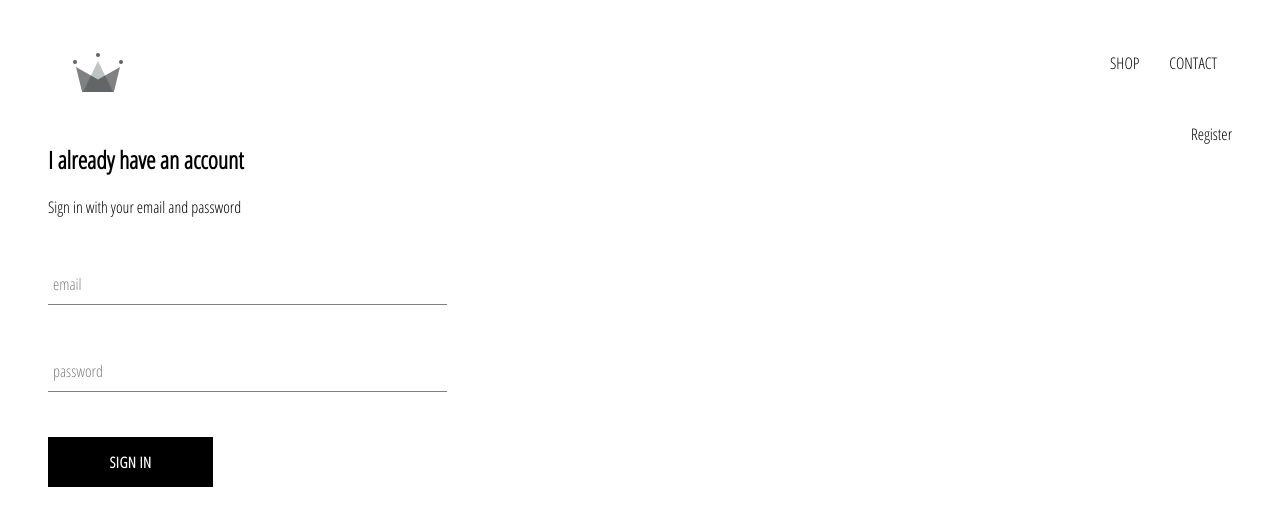
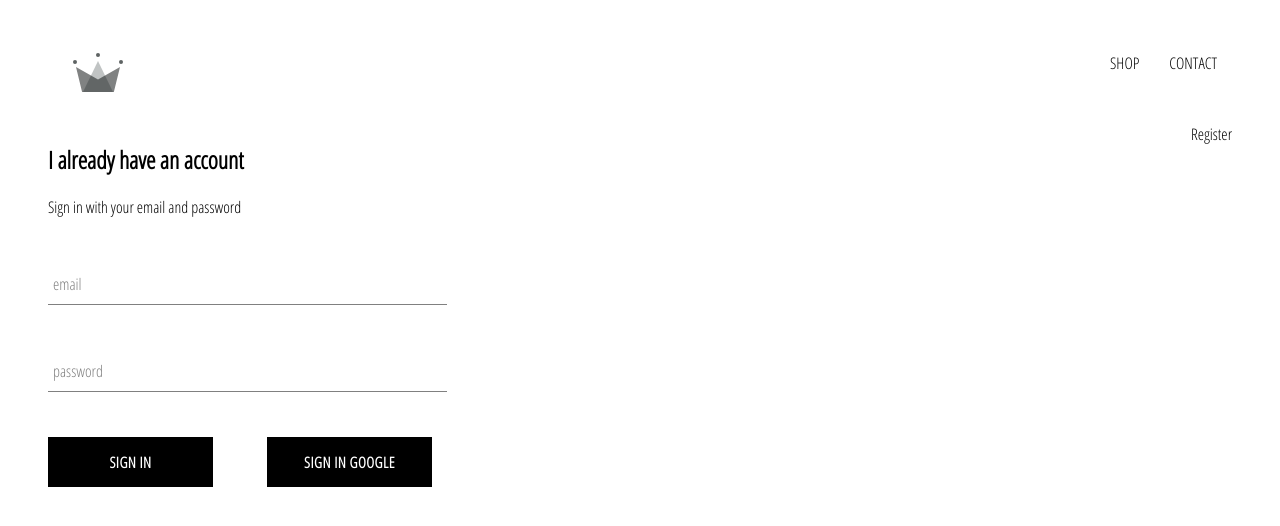
Before and after one commit to bsl333/crown-clothing, a React (Create React App) app: page /signin in a window 1280 px wide. Shown: the top 526 px of the page. Built offline with nearby package versions, Linux system fonts and the light colour scheme; no server answers.

Commit message:
added firebase to app

```diff
--- a/package.json
+++ b/package.json
@@ -3,6 +3,7 @@
   "version": "0.1.0",
   "private": true,
   "dependencies": {
+    "firebase": "^7.5.0",
     "node-sass": "^4.13.0",
     "react": "^16.12.0",
     "react-dom": "^16.12.0",
--- a/src/components/SignIn/SignIn.jsx
+++ b/src/components/SignIn/SignIn.jsx
@@ -1,8 +1,10 @@
 import React, { Component } from 'react';
+import FormInput from '../FormInput/FormInput';
+import CustomButton from '../CustomButton/CustomButton';
 
 import './SignIn.scss';
-import FormInput from '../FormInput/FormInput';
-import CustomButton from '../CustomButton/CustomButton';
+
+import { signInWithGoogle } from '../../firebase/firebaseUtils';
 
 const EMAIL = 'email';
 const PASSWORD = 'password';
@@ -51,7 +53,12 @@ export default class SignIn extends Component {
             value={this.state.password}
             onChange={this.handleChange}
           />
-          <CustomButton type="submit">Sign In</CustomButton>
+          <div className="buttons">
+            <CustomButton type="submit">Sign In</CustomButton>
+            <CustomButton onClick={signInWithGoogle}>
+              Sign in google
+            </CustomButton>
+          </div>
         </form>
       </div>
     );
--- a/src/components/SignIn/SignIn.scss
+++ b/src/components/SignIn/SignIn.scss
@@ -6,4 +6,10 @@
   .title {
     margin: 10px 0;
   }
+
+  .buttons {
+    display: flex;
+    flex-direction: row;
+    justify-content: space-between;
+  }
 }
--- /dev/null
+++ b/src/firebase/firebaseUtils.js
@@ -0,0 +1,15 @@
+import firebase from 'firebase/app';
+import 'firebase/auth';
+import 'firebase/firestore';
+import firebaseConfig from './firebaseCredentials';
+
+firebase.initializeApp(firebaseConfig);
+
+export const auth = firebase.auth();
+export const firestore = firebase.firestore();
+
+const provider = new firebase.auth.GoogleAuthProvider();
+provider.setCustomParameters({ prompt: 'select_account' });
+
+export const signInWithGoogle = () => auth.signInWithPopup(provider);
+export default firebase;
```
Also changed, not shown: 2 other files (tests, documents, lock files or other folders).
